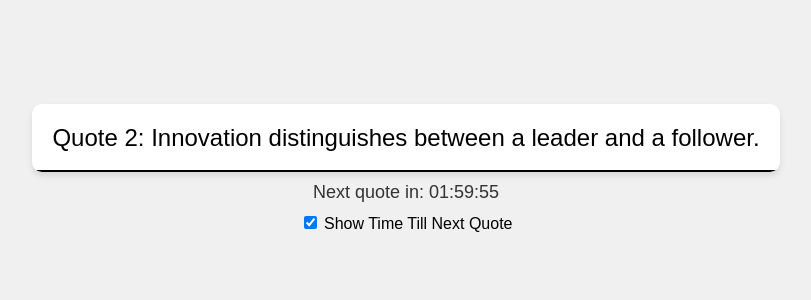
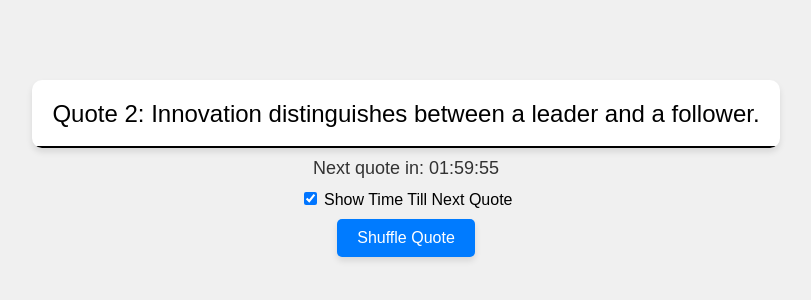
Before and after one commit to tupperd/good-reminders, a plain HTML site: page index.html in a window 1280 px wide. Shown: the part 232-532 px from the top of the page, without its empty margins (234-1045 px from the left). Drawn offline with Linux system fonts and the light colour scheme.

Commit message:
added shuffle button

```diff
--- a/index.html
+++ b/index.html
@@ -47,6 +47,20 @@
             width: 0; /* Start from 0% width */
             transition: width 1s linear; /* Smooth transition for width change */
         }
+        #shuffle-button {
+            margin-top: 10px;
+            padding: 10px 20px;
+            font-size: 16px;
+            cursor: pointer;
+            background-color: #007bff;
+            color: white;
+            border: none;
+            border-radius: 5px;
+            box-shadow: 0 4px 6px rgba(0, 0, 0, 0.1);
+        }
+        #shuffle-button:hover {
+            background-color: #0056b3;
+        }
     </style>
 </head>
 <body>
@@ -57,6 +71,7 @@
     </div>
     <div id="countdown">Next quote in: <span id="countdown-timer">02:00:00</span></div>
     <label><input type="checkbox" id="toggle-timer" checked> Show Time Till Next Quote</label>
+    <button id="shuffle-button">Shuffle Quote</button>
 
     <script>
         const content = [
@@ -71,6 +86,7 @@
         let countdownElement = document.getElementById('countdown');
         let progressBarFill = document.getElementById('progress-bar-fill');
         let toggleTimerElement = document.getElementById('toggle-timer');
+        let shuffleButtonElement = document.getElementById('shuffle-button');
 
         function getRandomIndex(max) {
             return Math.floor(Math.random() * max);
@@ -112,6 +128,11 @@
             updateCountdown();
         }
 
+        // Shuffle the quote on button click
+        shuffleButtonElement.addEventListener('click', () => {
+            updateContent();
+        });
+
         // Toggle visibility of the countdown timer
         toggleTimerElement.addEventListener('change', function() {
             if (this.checked) {
```
